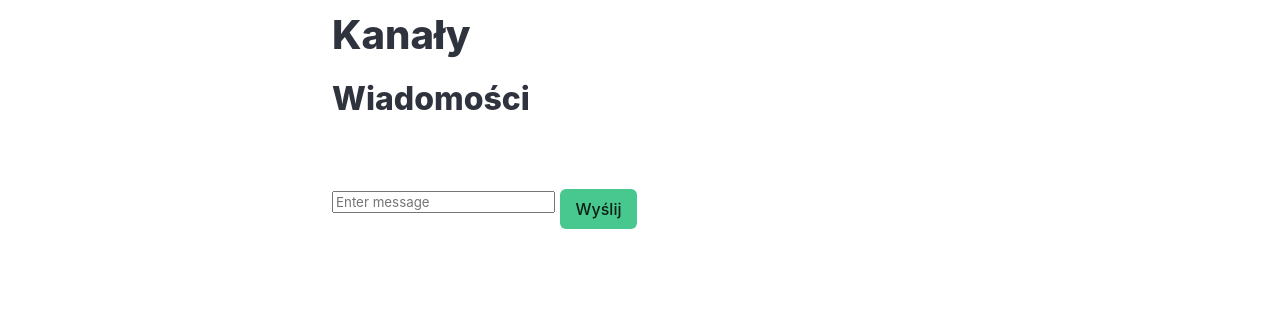
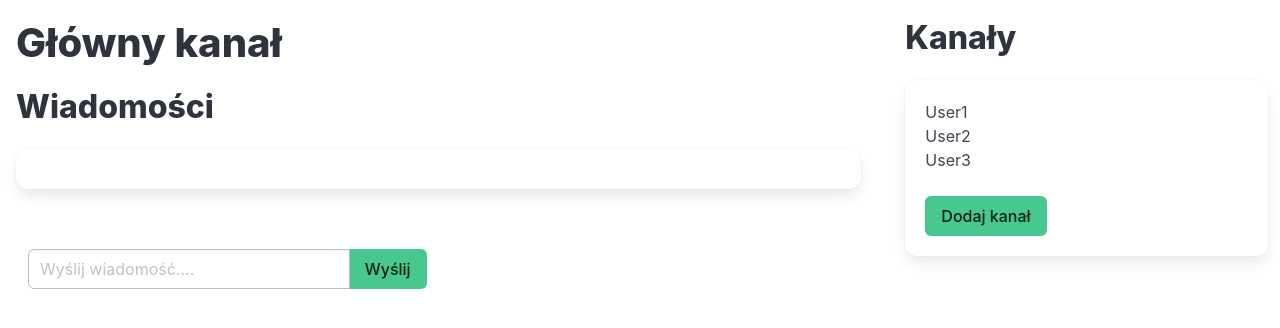
Before and after one commit to KacperStrugala1/message_repo, a Django app: page /channel in a window 1280 px wide. Shown: the top 328 px of the page. Run offline with Django 5.2, Linux system fonts and the light colour scheme.

Commit message:
added new view with channels

```diff
--- a/discord_clone/discord_clone/templates/channel.html
+++ b/discord_clone/discord_clone/templates/channel.html
@@ -5,20 +5,48 @@
     <meta name="viewport" content="width=device-width, initial-scale=1.0">
     <link rel="stylesheet" href="https://cdn.jsdelivr.net/npm/bulma@1.0.4/css/bulma.min.css">
     <title>Channels page</title>
+
 </head>
 <body>
-    <main  class="column is-half is-offset-one-quarter">
-        <h1 class="title is-2">Kanały {{user.username}}</h1>
+    <div class="columns mt-2">
+        <main class="main column is-two-thirds ml-4 mr-2">
+            <h1 class="title is-2">Główny kanał {{user.username}}</h1>
             <h3 class="title is-3">Wiadomości</h3>
-        <div id="message-box" ></div>
-
+            <div id="message-box" class="box">
                 {% for message in messages %}
                     <p>{{message.source }}</p><p>{{message.content }}</p>
                 {% endfor %}
             </div>
-        <br><br>
-    <input height="20" type="text" id="msg" placeholder="Enter message">
+
+            <br>
+            <div class="column is-half">
+                <div class="field has-addons">
+                    <div class="control is-expanded">
+                        <input class="input is-hovered" type="text" placeholder="Wyślij wiadomość...." />
+
+                    </div>
+                    <div class="control">
                         <button class="button is-success" onclick="sendMessage()">Wyślij</button>
+                    </div>
+                </div>
+            </div>
+        </main>
+
+
+        <section class="channels column is-one-thirds ml-3 mr-3">
+
+            <h3 class="title is-3">Kanały</h3>
+            <div class="box">
+                <p>User1</p>
+                <p>User2</p>
+                <p>User3</p>
+                <br>
+                <button class="button is-success" onclick="sendMessage()">Dodaj kanał</button>
+            </div>
+            <br>
+
+        </section>
+    </div>
 
     <script>
         function fetchMessage(){
@@ -43,13 +71,10 @@
         }
         //refresh after 2 seconds
         setInterval(fetchMessage, 2000)
+
+        function sendMessage(){
+
+        }
     </script>
-
-
-
-
-    </main>
-
-
 </body>
 </html>
```
Lines whose indentation alone changed are shown as unchanged.
